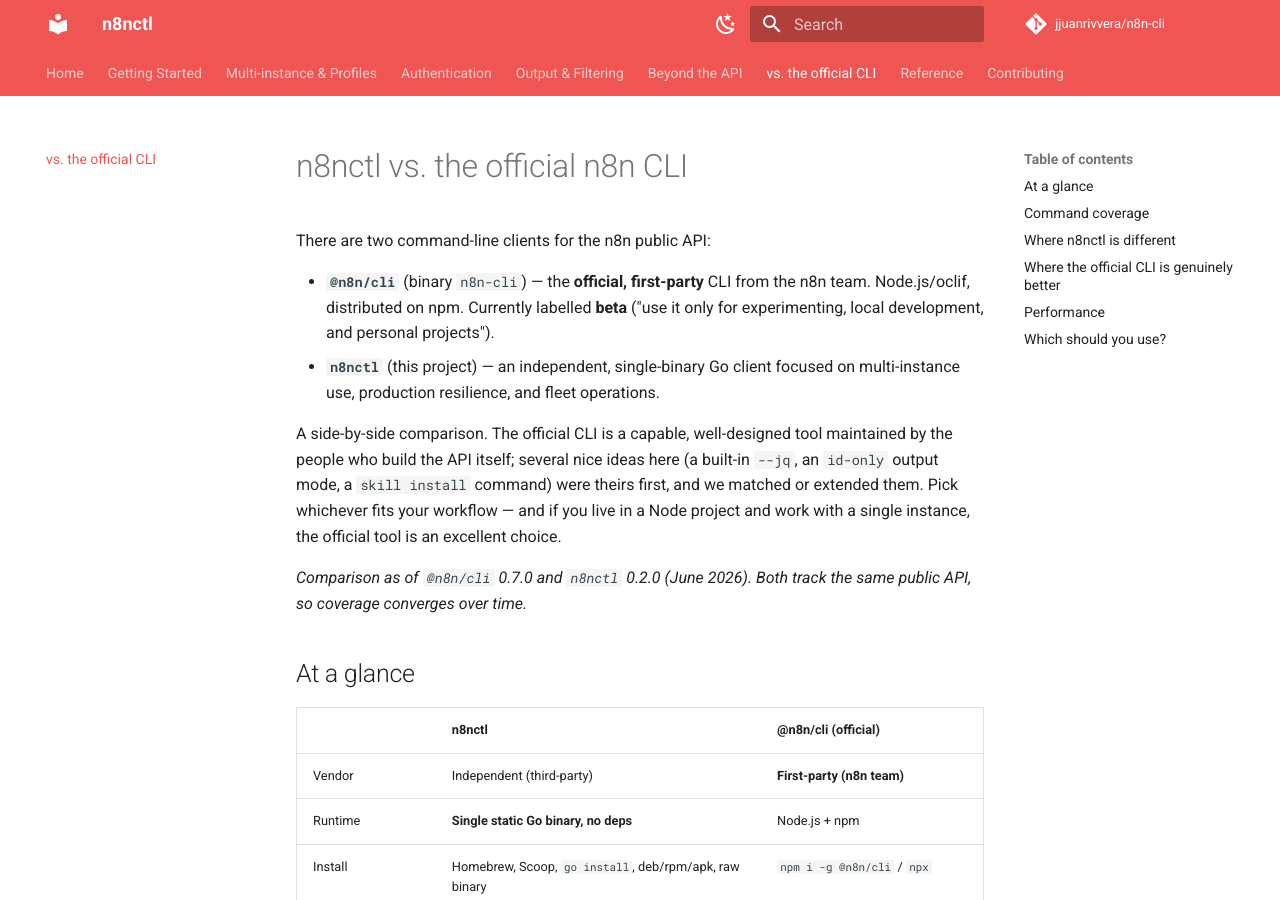
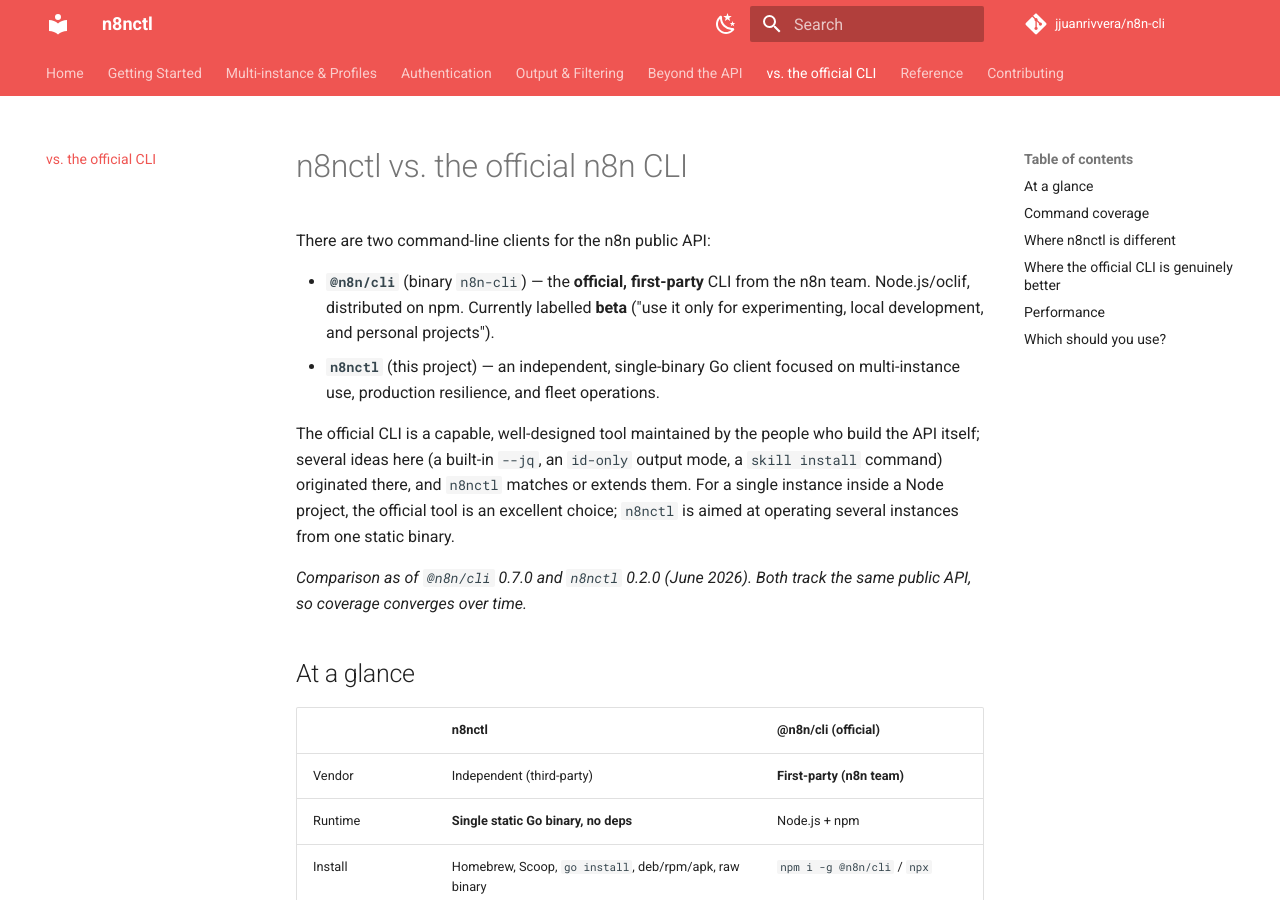
Before and after one commit to jjuanrivvera/n8n-cli, an MkDocs documentation site: the page built from docs/comparison.md, in a window 1280 px wide and 900 px high. Built offline with MkDocs 1.6.1 and Material for MkDocs 9.7.7, drawn with Linux system fonts in a browser that asks for light colours; comment, search, counter and statistics services are not loaded; some of the changed text lies outside the part shown.

Commit message:
docs: update skill for new commands; fix README output wording and a docs leak
- skill (SKILL.md + references) now covers data-tables, packages, skills install,
  --jq, -o id, --no-header, and the login/config-set-url aliases
- README: replace vague 'Real output formats' with the concrete format list
- comparison.md: remove a conversational sentence that addressed the reader

```diff
--- a/docs/comparison.md
+++ b/docs/comparison.md
@@ -8,12 +8,12 @@
 - **`n8nctl`** (this project) — an independent, single-binary Go client focused
   on multi-instance use, production resilience, and fleet operations.
 
-A side-by-side comparison. The official CLI is a capable, well-designed tool
-maintained by the people who build the API itself; several nice ideas here (a
-built-in `--jq`, an `id-only` output mode, a `skill install` command) were theirs
-first, and we matched or extended them. Pick whichever fits your workflow — and if
-you live in a Node project and work with a single instance, the official tool is
-an excellent choice.
+The official CLI is a capable, well-designed tool maintained by the people who
+build the API itself; several ideas here (a built-in `--jq`, an `id-only` output
+mode, a `skill install` command) originated there, and `n8nctl` matches or
+extends them. For a single instance inside a Node project, the official tool is
+an excellent choice; `n8nctl` is aimed at operating several instances from one
+static binary.
 
 _Comparison as of `@n8n/cli` 0.7.0 and `n8nctl` 0.2.0 (June 2026). Both track the
 same public API, so coverage converges over time._
@@ -89,9 +89,8 @@
 
 ## Performance
 
-You were right to be skeptical of benchmarks here: **a single API call is
-network-bound**, so per-request time is dominated by your instance's latency, not
-the CLI. Our own processing is in the microseconds:
+A single API call is **network-bound**: per-request time is dominated by the
+instance's latency, not the CLI. The CLI's own processing is in the microseconds:
 
 | Operation (50-record page, no network) | n8nctl |
 |---|---|
```
Also changed, not shown: other parts of docs/comparison.md (+1 -1 lines), README.md (+3 -2 lines), skills/n8nctl-cli/SKILL.md (+9 -0 lines), skills/n8nctl-cli/references/n8n-commands.md (+41 -0 lines), skills/n8nctl-cli/references/output-and-filtering.md (+19 -3 lines).
